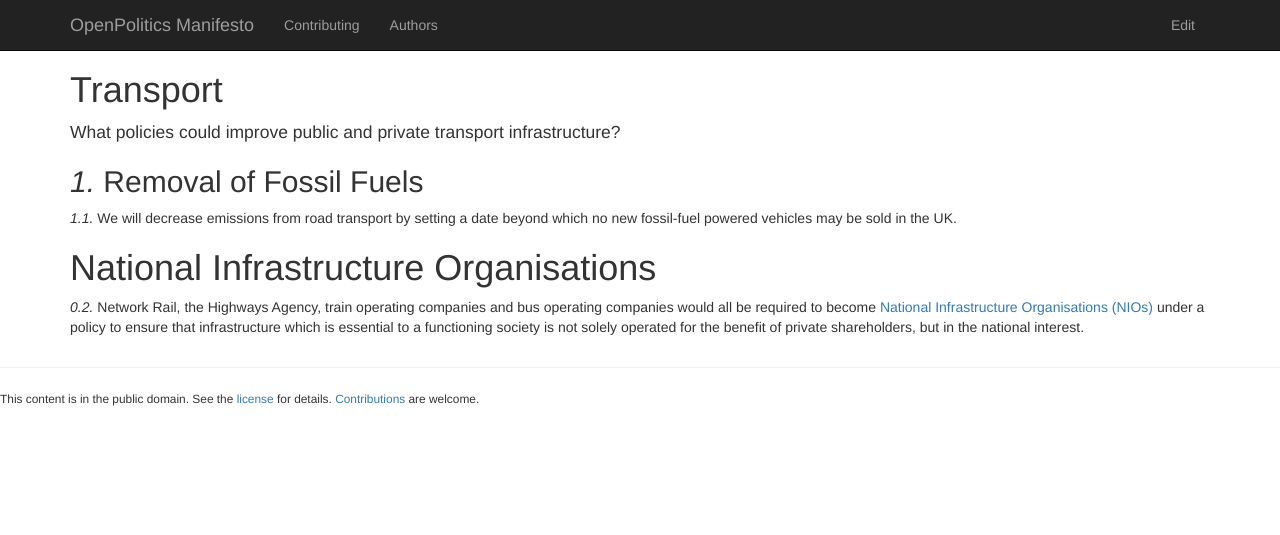
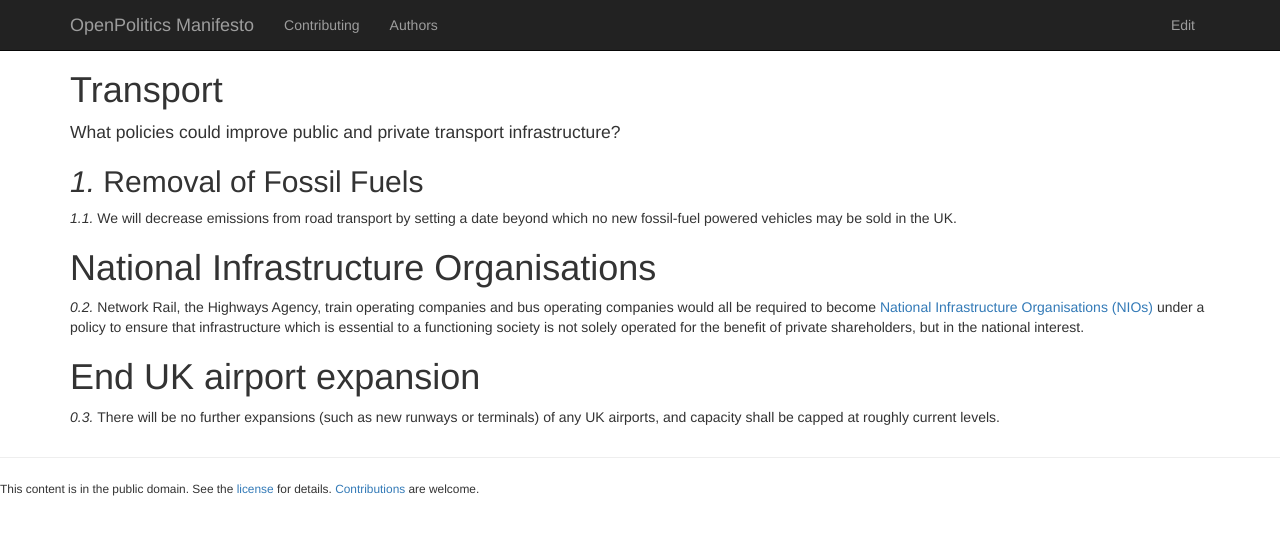
Before and after one commit to openpolitics/manifesto, a Jekyll site: the page built from transport.md, in a window 1280 px wide. Shown: the top 535 px of the page. Built offline with Jekyll 4.4.1, drawn with Linux system fonts in a browser that asks for light colours; nearby versions of some CDN libraries.

Commit message:
No more airport expansion

```diff
--- a/transport.md
+++ b/transport.md
@@ -13,3 +13,7 @@ We will decrease emissions from road transport by setting a date beyond which no
 # National Infrastructure Organisations
 
 Network Rail, the Highways Agency, train operating companies and bus operating companies would all be required to become [National Infrastructure Organisations (NIOs)](infrastructure.html) under a policy to ensure that infrastructure which is essential to a functioning society is not solely operated for the benefit of private shareholders, but in the national interest.
+
+# End UK airport expansion
+
+There will be no further expansions (such as new runways or terminals) of any UK airports, and capacity shall be capped at roughly current levels.
```
